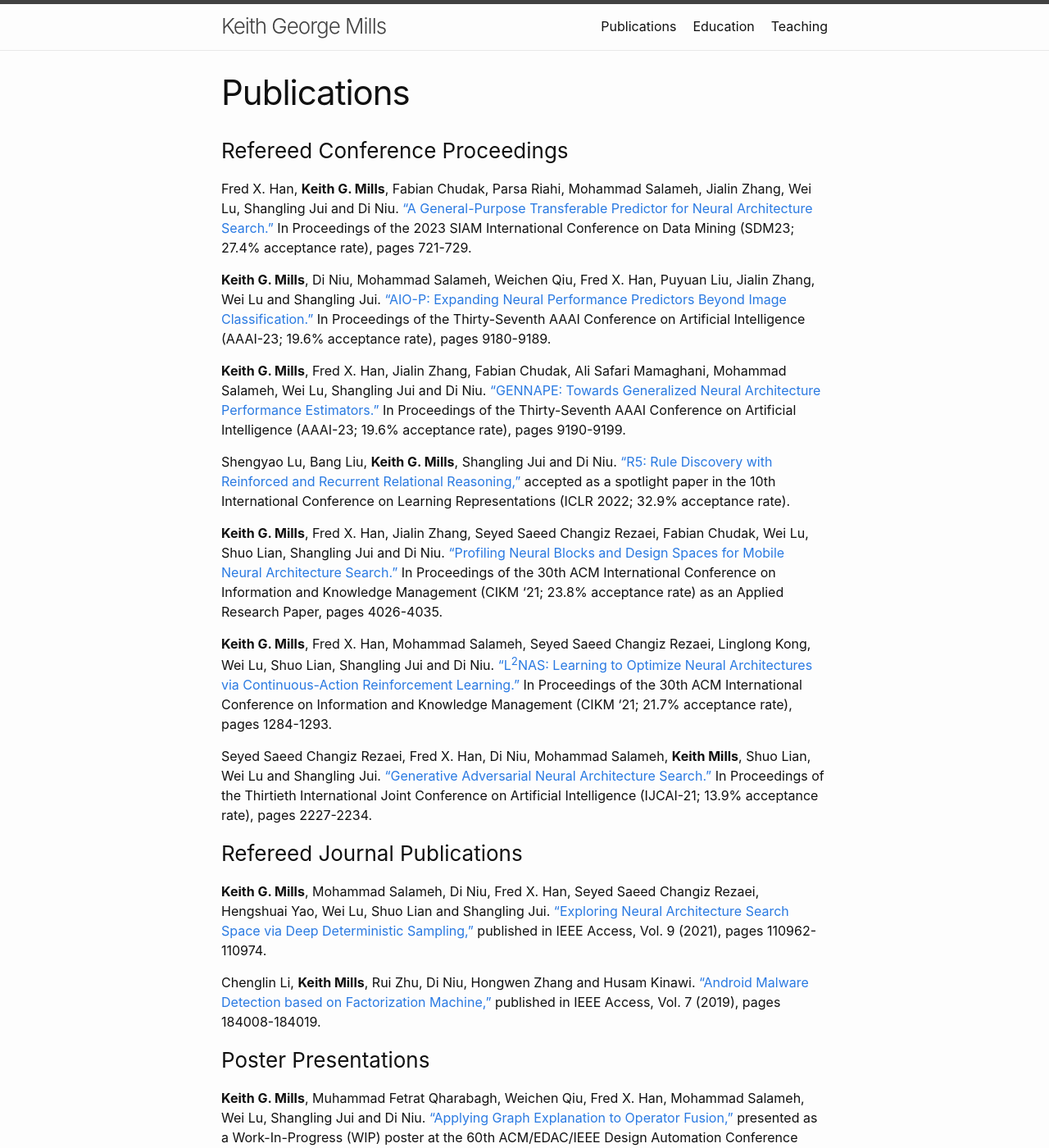
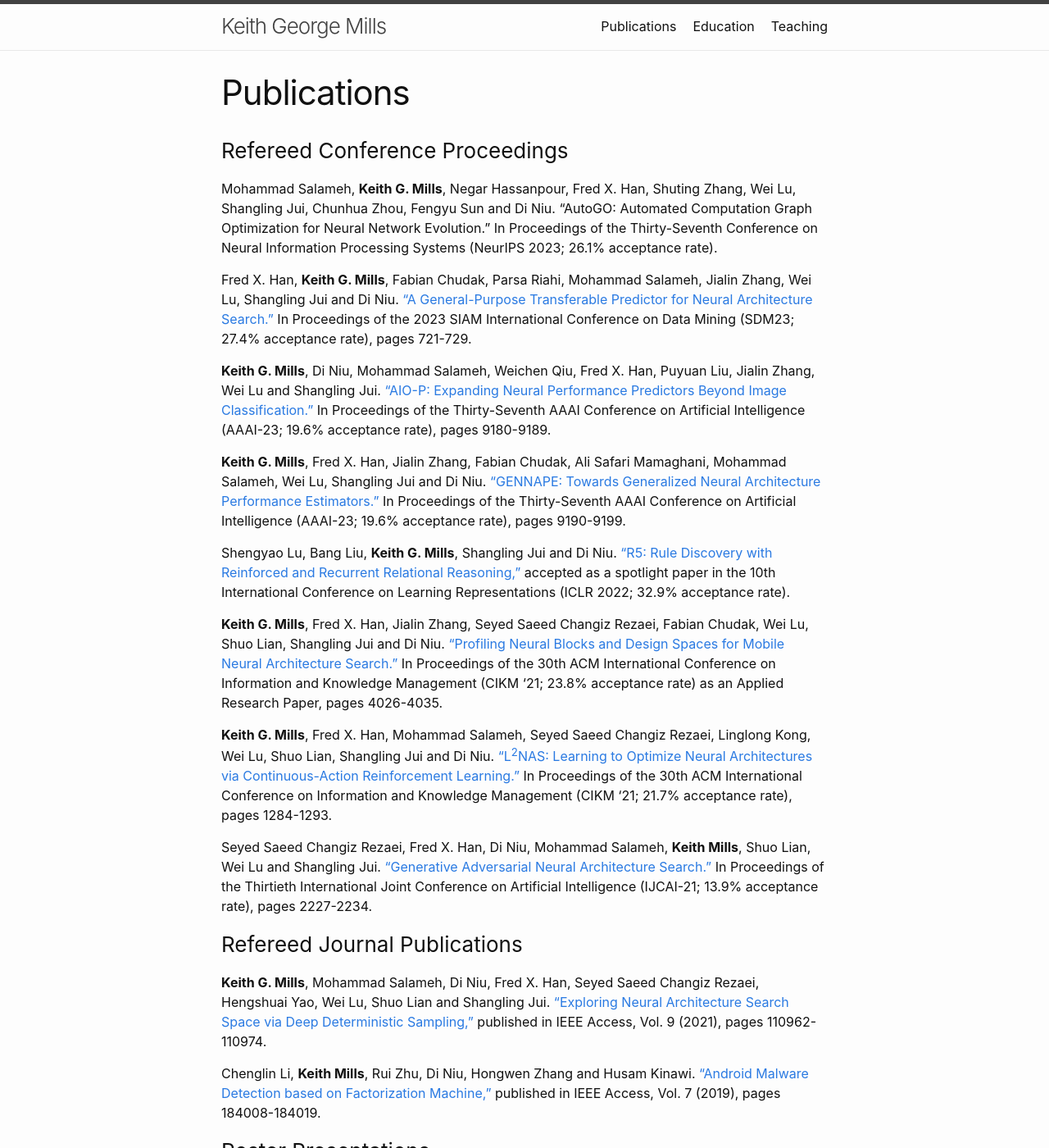
Before and after one commit to kgmills/kgmills.github.io, a Jekyll site: the page built from publications.markdown, in a window 1280 px wide and 1400 px high. Shown: the whole window at 82% size. Built offline with Jekyll 4.4.1, drawn with Linux system fonts in a browser that asks for light colours; some of the changed text lies outside the part shown.

Commit message:
AutoGO accepted to NeurIPS 2023! Will add pdf at a later date.

```diff
--- a/publications.markdown
+++ b/publications.markdown
@@ -2,10 +2,12 @@
 layout: page
 title: Publications
 permalink: /publications/
-update: "Last Updated: 7/13/23"
+update: "Last Updated: 9/22/23"
 ---
 
 ### Refereed Conference Proceedings
+Mohammad Salameh, **Keith G. Mills**, Negar Hassanpour, Fred X. Han, Shuting Zhang, Wei Lu, Shangling Jui, Chunhua Zhou, Fengyu Sun and Di Niu. "AutoGO: Automated Computation Graph Optimization for Neural Network Evolution." In Proceedings of the Thirty-Seventh Conference on Neural Information Processing Systems (NeurIPS 2023; 26.1% acceptance rate).
+
 Fred X. Han, **Keith G. Mills**, Fabian Chudak, Parsa Riahi, Mohammad Salameh, Jialin Zhang, Wei Lu, Shangling Jui and Di Niu. <a href="https://kgmills.github.io/assets/papers/general_predictor_sdm23.pdf">"A General-Purpose Transferable Predictor for Neural Architecture Search."</a> In Proceedings of the 2023 SIAM International Conference on Data Mining (SDM23; 27.4% acceptance rate), pages 721-729.
 
 **Keith G. Mills**, Di Niu, Mohammad Salameh, Weichen Qiu, Fred X. Han, Puyuan Liu, Jialin Zhang, Wei Lu and Shangling Jui. <a href="https://kgmills.github.io/assets/papers/AIO-P_AAAI23.pdf"> "AIO-P: Expanding Neural Performance Predictors Beyond Image Classification."</a> In Proceedings of the Thirty-Seventh AAAI Conference on Artificial Intelligence (AAAI-23; 19.6% acceptance rate), pages 9180-9189.
```
